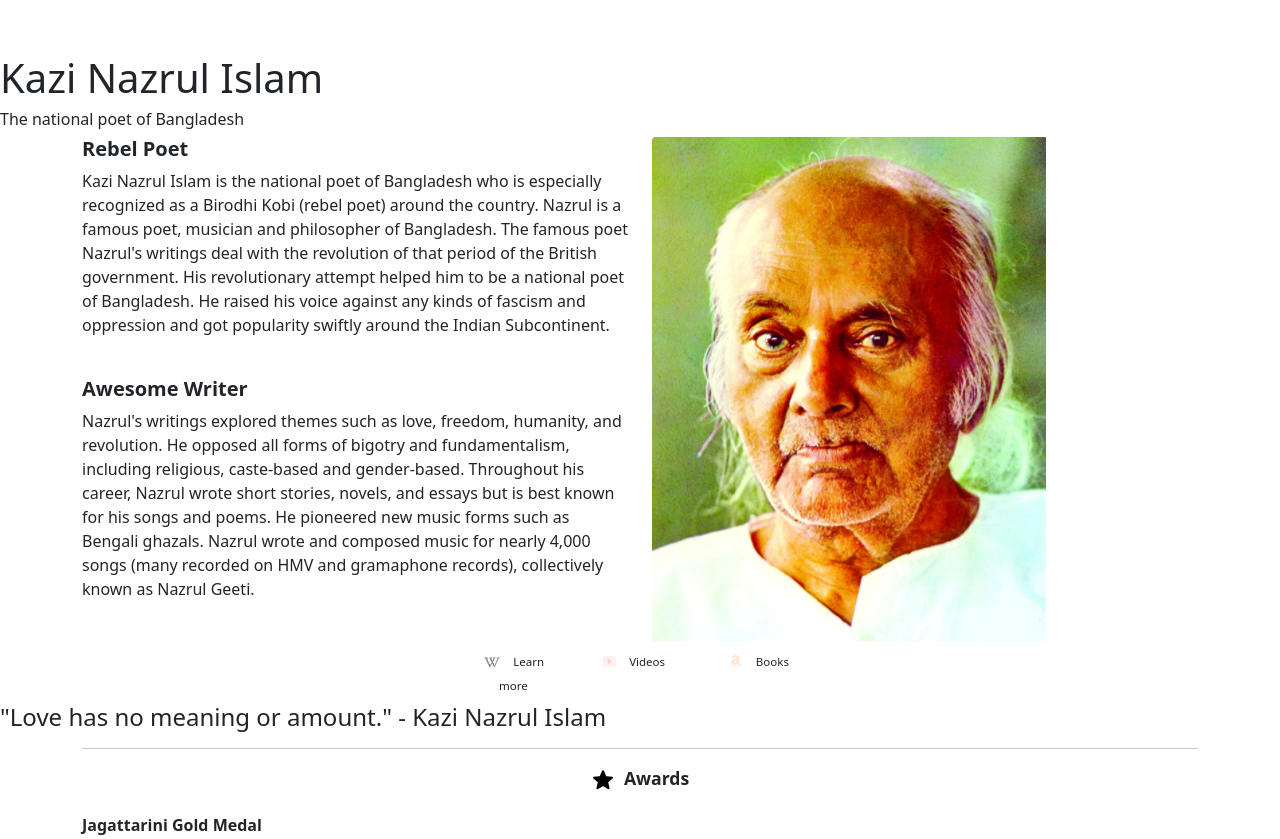
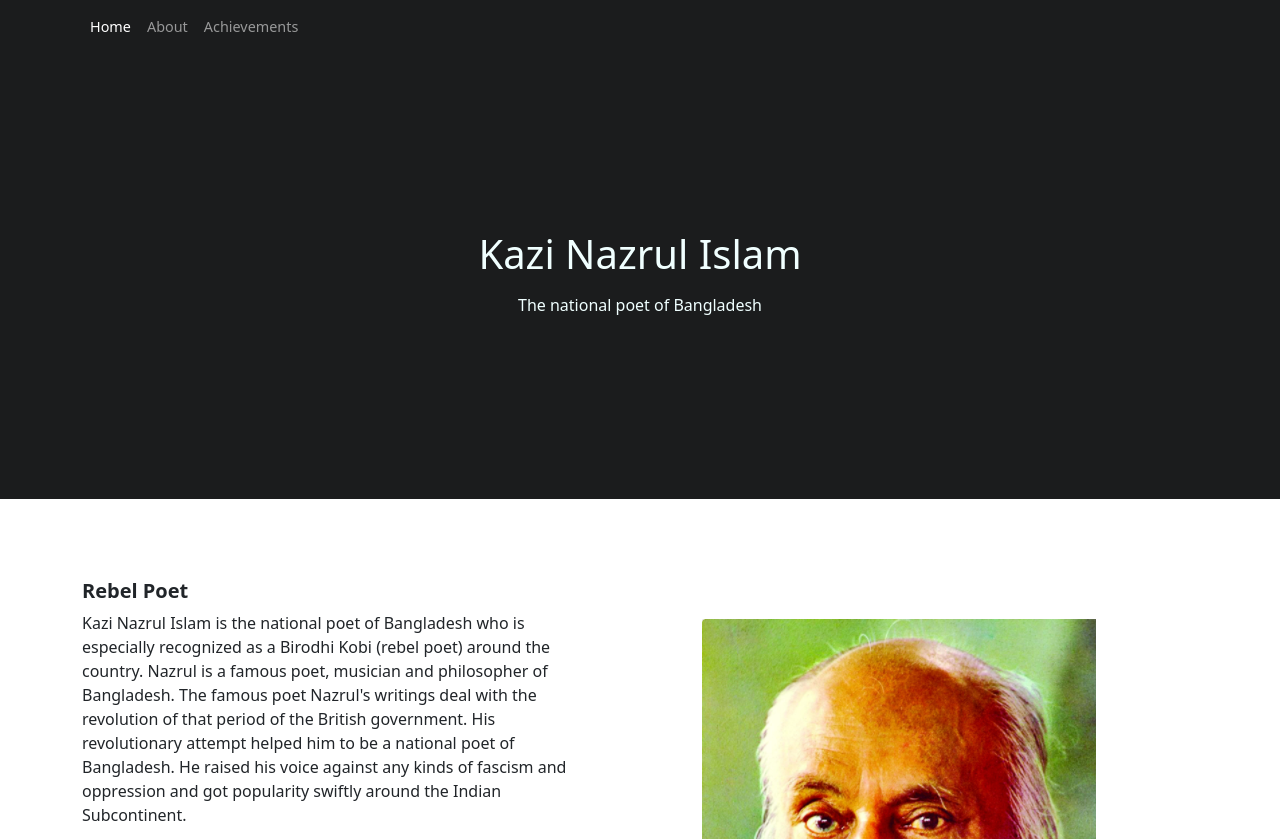
Before and after one commit to mohan5mahesh/Kazi-Nazrul-Islam, a plain HTML site: page index.html in a window 1280 px wide. Shown: the top 839 px of the page. Drawn offline with nearby package versions, Linux system fonts and the light colour scheme.

Commit message:
Update index.html

```diff
--- a/index.html
+++ b/index.html
@@ -11,7 +11,7 @@
       integrity="sha384-EVSTQN3/azprG1Anm3QDgpJLIm9Nao0Yz1ztcQTwFspd3yD65VohhpuuCOmLASjC"
       crossorigin="anonymous"
     />
-    <link rel="stylesheet" href="potery.css" />
+    <link rel="stylesheet" href="style.css" />
     <script
       src="https://cdn.jsdelivr.net/npm/@popperjs/core@2.9.2/dist/umd/popper.min.js"
       integrity="sha384-IQsoLXl5PILFhosVNubq5LC7Qb9DXgDA9i+tQ8Zj3iwWAwPtgFTxbJ8NT4GN1R8p"
```
